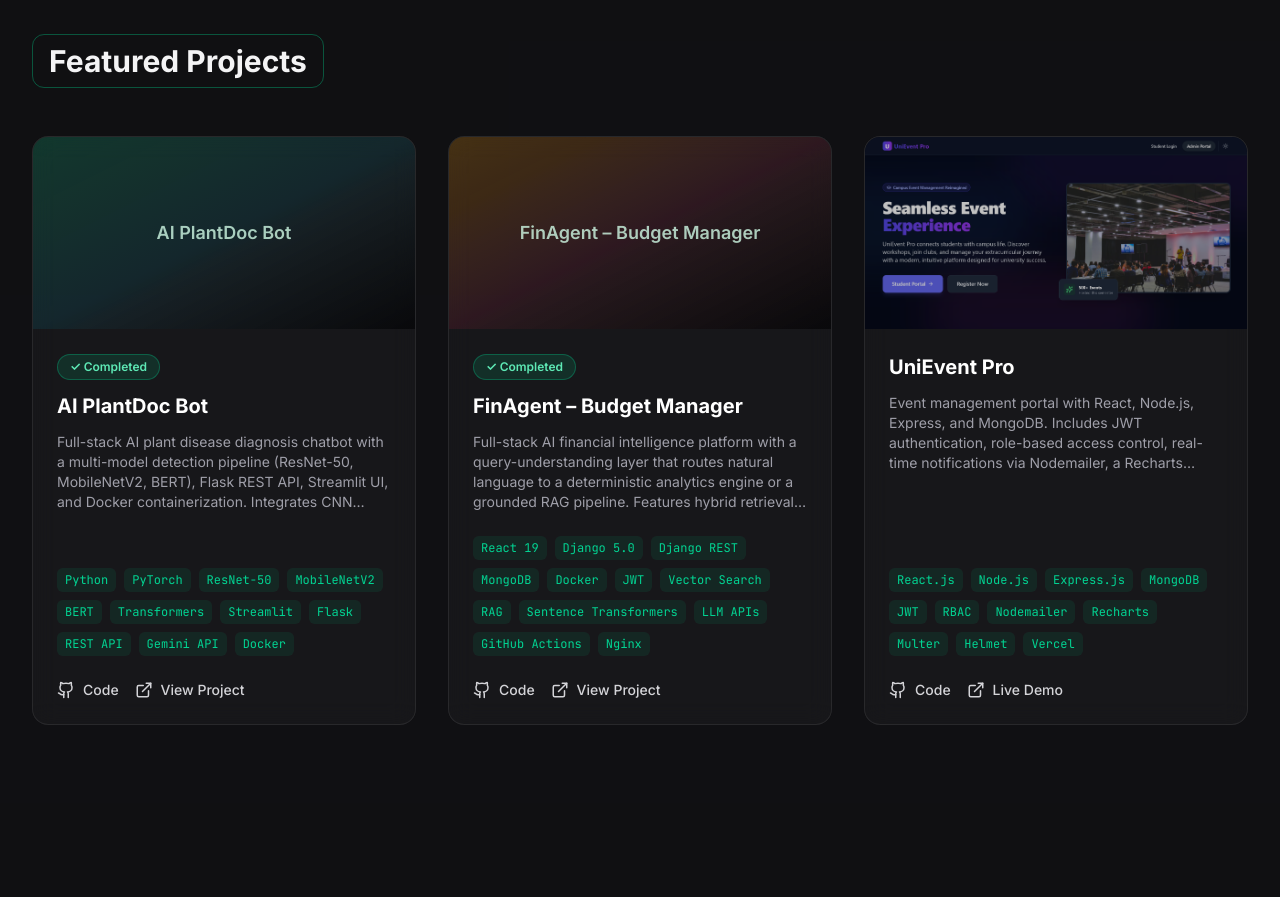
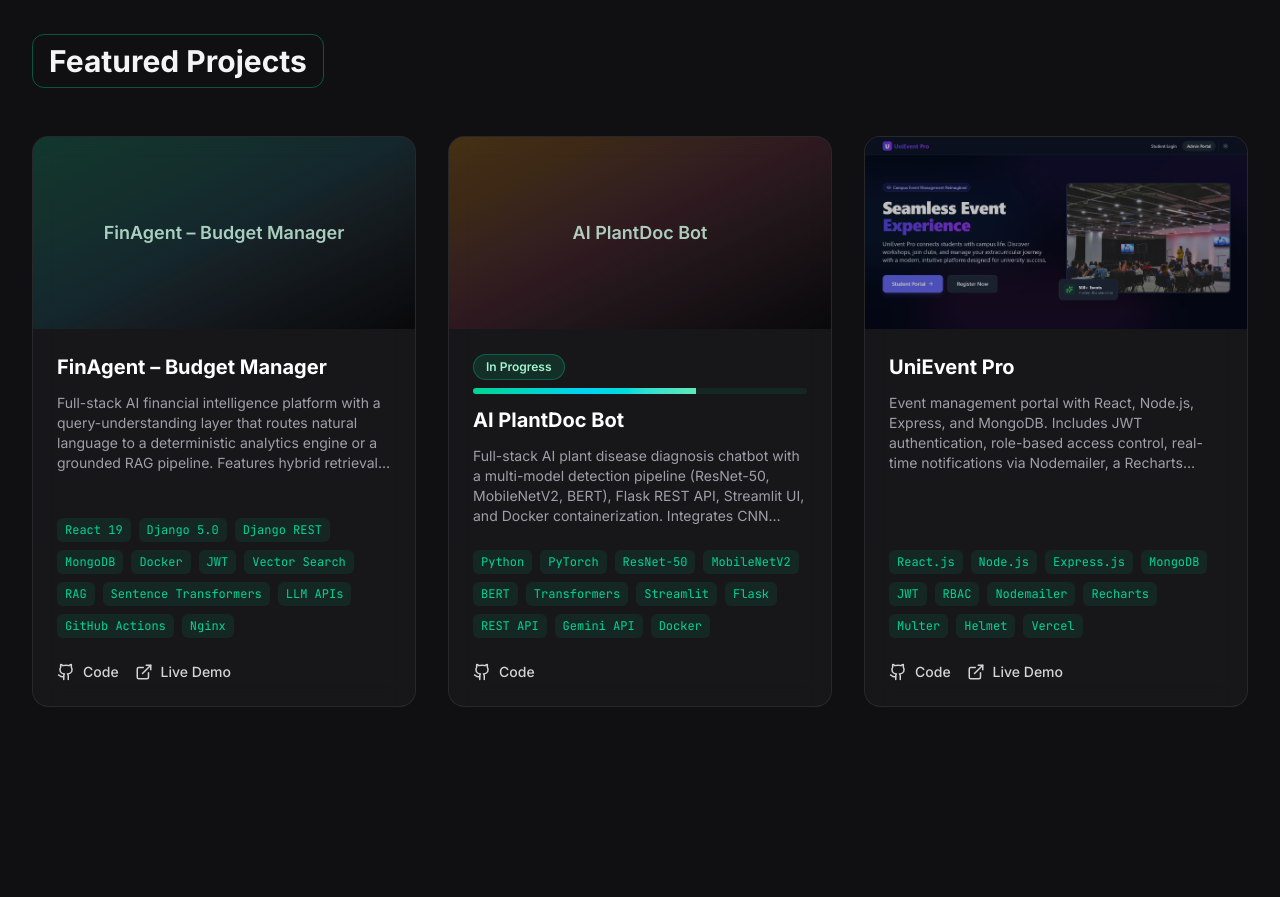
Before and after one commit to Tanya391/portfolio, a React (Vite) app: page / in a window 1280 px wide. Shown: the part 2500-3397 px from the top of the page. Built offline with nearby package versions, Linux system fonts and the light colour scheme.

Commit message:
Remove completed badge, add FinAgent live link, reorder projects

```diff
--- a/src/App.jsx
+++ b/src/App.jsx
@@ -248,15 +248,6 @@ const Skills = () => {
 const Projects = () => {
   const projects = [
     {
-      name: 'AI PlantDoc Bot',
-      description: 'Full-stack AI plant disease diagnosis chatbot with a multi-model detection pipeline (ResNet-50, MobileNetV2, BERT), Flask REST API, Streamlit UI, and Docker containerization. Integrates CNN image classification, BERT text diagnosis, and Gemini conversational AI.',
-      tech: ['Python', 'PyTorch', 'ResNet-50', 'MobileNetV2', 'BERT', 'Transformers', 'Streamlit', 'Flask', 'REST API', 'Gemini API', 'Docker'],
-      github: 'https://github.com/Tanya391/ai_plantdoc_bot',
-      live: 'https://github.com/Tanya391/ai_plantdoc_bot',
-      image: '',
-      completed: true,
-    },
-    {
       name: 'FinAgent – Budget Manager',
       description: 'Full-stack AI financial intelligence platform with a query-understanding layer that routes natural language to a deterministic analytics engine or a grounded RAG pipeline. Features hybrid retrieval (vector search + metadata filtering + regex fallback), 18-category merchant classification, JWT-secured endpoints, and CI/CD via GitHub Actions.',
       tech: [
@@ -274,9 +265,16 @@ const Projects = () => {
         'Nginx',
       ],
       github: 'https://github.com/Tanya391/finagent-ai',
-      live: 'https://github.com/Tanya391/finagent-ai',
+      live: 'https://finagent-ui.onrender.com/',
       image: '',
-      completed: true,
+    },
+    {
+      name: 'AI PlantDoc Bot',
+      description: 'Full-stack AI plant disease diagnosis chatbot with a multi-model detection pipeline (ResNet-50, MobileNetV2, BERT), Flask REST API, Streamlit UI, and Docker containerization. Integrates CNN image classification, BERT text diagnosis, and Gemini conversational AI.',
+      tech: ['Python', 'PyTorch', 'ResNet-50', 'MobileNetV2', 'BERT', 'Transformers', 'Streamlit', 'Flask', 'REST API', 'Gemini API', 'Docker'],
+      github: 'https://github.com/Tanya391/ai_plantdoc_bot',
+      live: '',
+      image: '',
     },
     {
       name: 'UniEvent Pro',
@@ -332,13 +330,7 @@ const Projects = () => {
                 )}
               </div>
               <div className="p-6 flex-1 flex flex-col">
-                {project.completed ? (
-                  <div className="mb-3">
-                    <span className="inline-flex items-center px-3 py-1 rounded-full text-xs font-semibold text-emerald-300 bg-emerald-500/15 border border-emerald-400/30">
-                      ✓ Completed
-                    </span>
-                  </div>
-                ) : !project.live ? (
+                {!project.live ? (
                   <div className="mb-3">
                     <span className="inline-flex items-center px-3 py-1 rounded-full text-xs font-semibold text-emerald-200 bg-emerald-500/15 border border-emerald-400/30">
                       In Progress
@@ -370,7 +362,7 @@ const Projects = () => {
                   >
                     <Github size={18} /> Code
                   </a>
-                  {project.live && !project.completed ? (
+                  {project.live ? (
                     <a
                       href={project.live}
                       target="_blank"
@@ -378,15 +370,6 @@ const Projects = () => {
                       className="flex items-center gap-2 text-zinc-300 hover:text-white text-sm font-medium transition-colors"
                     >
                       <ExternalLink size={18} /> Live Demo
-                    </a>
-                  ) : project.live && project.completed ? (
-                    <a
-                      href={project.live}
-                      target="_blank"
-                      rel="noopener noreferrer"
-                      className="flex items-center gap-2 text-zinc-300 hover:text-white text-sm font-medium transition-colors"
-                    >
-                      <ExternalLink size={18} /> View Project
                     </a>
                   ) : null}
                 </div>
```
